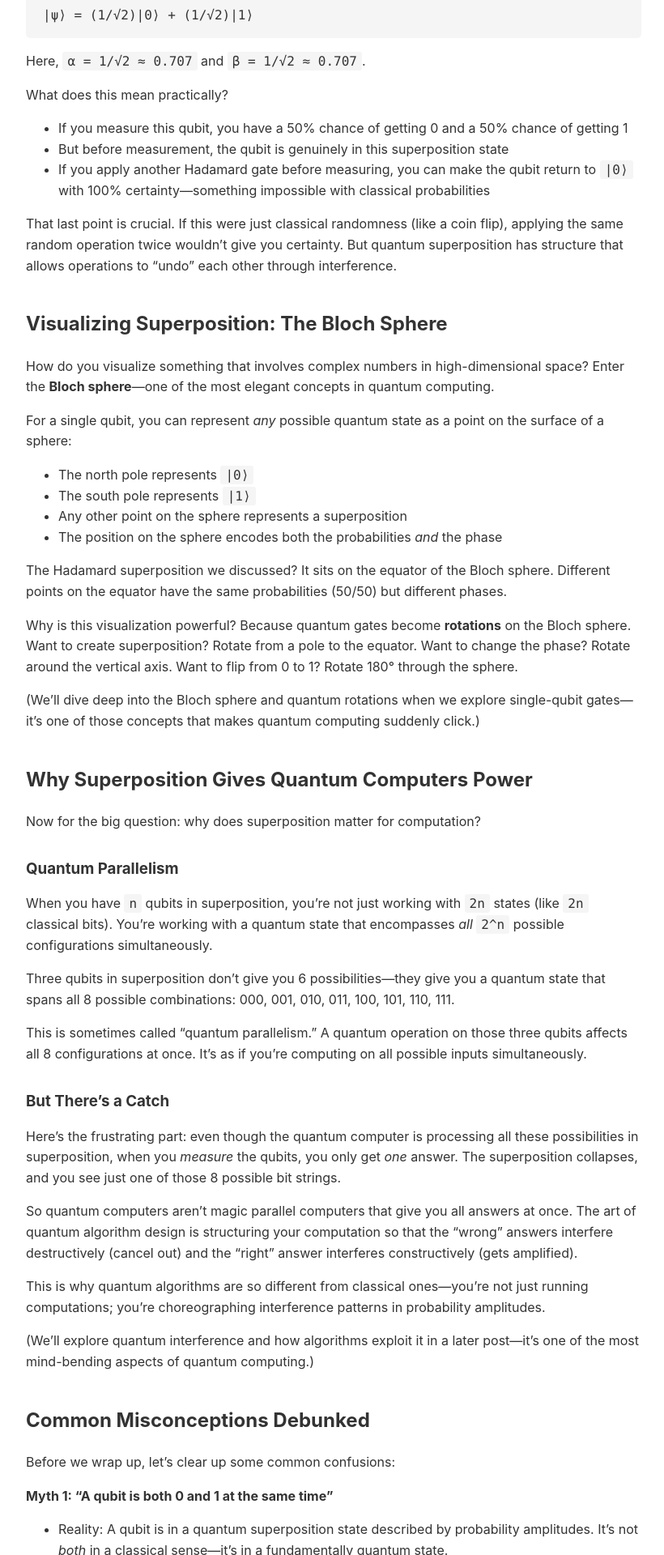
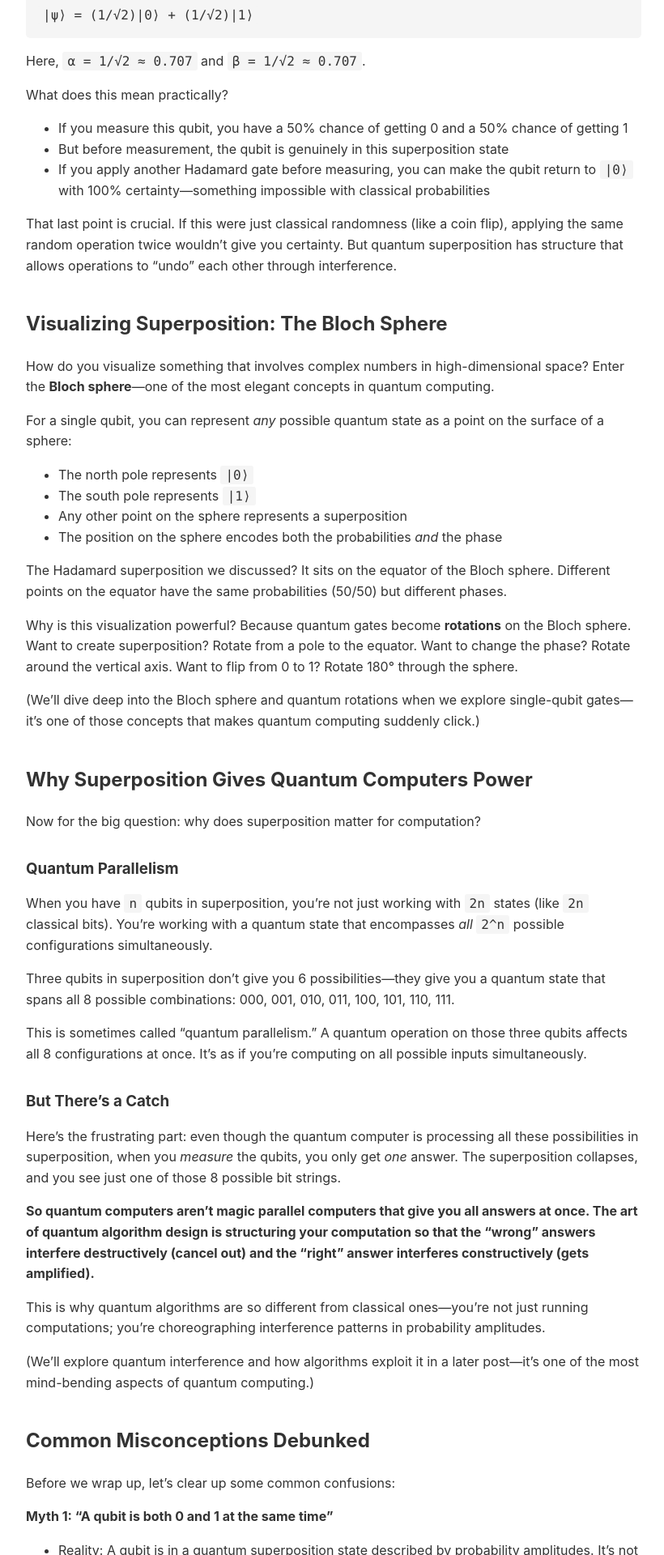
Before and after one commit to vidit-bhatia/blogs, a Jekyll site: the page built from _posts/2025-12-01-superposition-explained-qubits-not-coins.md, in a window 1280 px wide. Shown: the part 4480-6400 px from the top of the page at 81% size, without its empty margins (228-1048 px from the left). Built offline with Jekyll 4.4.1, drawn with Linux system fonts in a browser that asks for light colours.

```diff
--- a/_posts/2025-12-01-superposition-explained-qubits-not-coins.md
+++ b/_posts/2025-12-01-superposition-explained-qubits-not-coins.md
@@ -29,17 +29,20 @@ But a qubit in superposition isn't just about probabilities—it's about **proba
 **Here's a concrete example:** Imagine you have two paths to the same outcome.
 
 With classical probabilities:
+
 - Path A contributes: 30% probability
 - Path B contributes: 20% probability
 - Total probability: 30% + 20% = 50%
 
 With quantum amplitudes:
+
 - Path A contributes: amplitude of +0.5
 - Path B contributes: amplitude of +0.5
 - Combined amplitude: 0.5 + 0.5 = 1.0
 - Final probability: 1.0² = 100% (they constructively interfere!)
 
 But if Path B had amplitude -0.5 instead:
+
 - Combined amplitude: 0.5 + (-0.5) = 0
 - Final probability: 0² = 0% (they destructively interfere and cancel out!)
 
@@ -105,6 +108,7 @@ The key constraint: `|α|² + |β|² = 1`. This ensures that when you measure th
 ### What Does This Actually Mean?
 
 When we say a qubit is in superposition, we mean:
+
 - Before measurement, it exists in this quantum state described by α and β
 - The probability of measuring 0 is `|α|²` (the squared magnitude of α)
 - The probability of measuring 1 is `|β|²` (the squared magnitude of β)
@@ -125,6 +129,7 @@ Start with a qubit in state `|0⟩`. Apply a Hadamard gate. You get:
 Here, `α = 1/√2 ≈ 0.707` and `β = 1/√2 ≈ 0.707`.
 
 What does this mean practically?
+
 - If you measure this qubit, you have a 50% chance of getting 0 and a 50% chance of getting 1
 - But before measurement, the qubit is genuinely in this superposition state
 - If you apply another Hadamard gate before measuring, you can make the qubit return to `|0⟩` with 100% certainty—something impossible with classical probabilities
@@ -164,7 +169,7 @@ This is sometimes called "quantum parallelism." A quantum operation on those thr
 
 Here's the frustrating part: even though the quantum computer is processing all these possibilities in superposition, when you *measure* the qubits, you only get *one* answer. The superposition collapses, and you see just one of those 8 possible bit strings.
 
-So quantum computers aren't magic parallel computers that give you all answers at once. The art of quantum algorithm design is structuring your computation so that the "wrong" answers interfere destructively (cancel out) and the "right" answer interferes constructively (gets amplified).
+**So quantum computers aren't magic parallel computers that give you all answers at once. The art of quantum algorithm design is structuring your computation so that the "wrong" answers interfere destructively (cancel out) and the "right" answer interferes constructively (gets amplified).**
 
 This is why quantum algorithms are so different from classical ones—you're not just running computations; you're choreographing interference patterns in probability amplitudes.
 
@@ -236,11 +241,13 @@ For quantum computing purposes, the mathematical formalism works regardless of i
 ## The Bottom Line
 
 Superposition is not:
+
 - A coin flip or classical probability
 - The qubit being "both states" in a simple sense
 - Just our ignorance about which state it's in
 
 Superposition is:
+
 - A genuine quantum state described by complex probability amplitudes
 - A state that includes phase information with no classical analog
 - The foundation for quantum parallelism and interference
```
